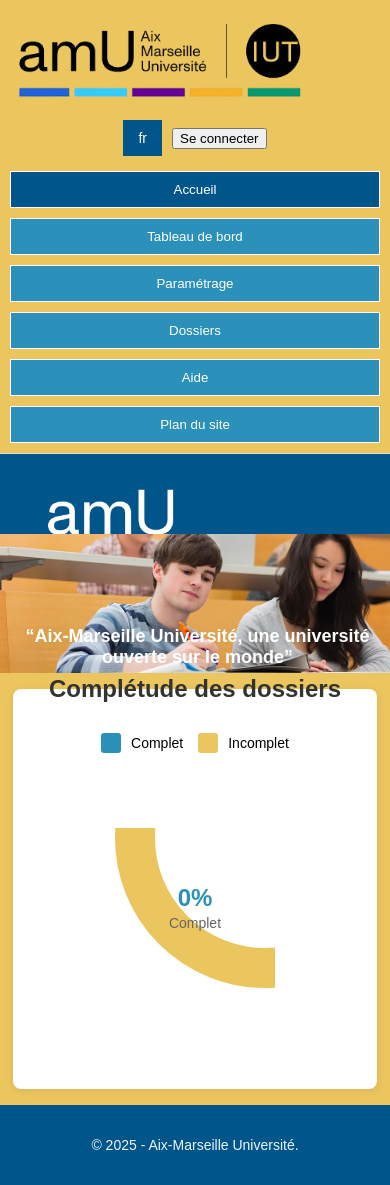
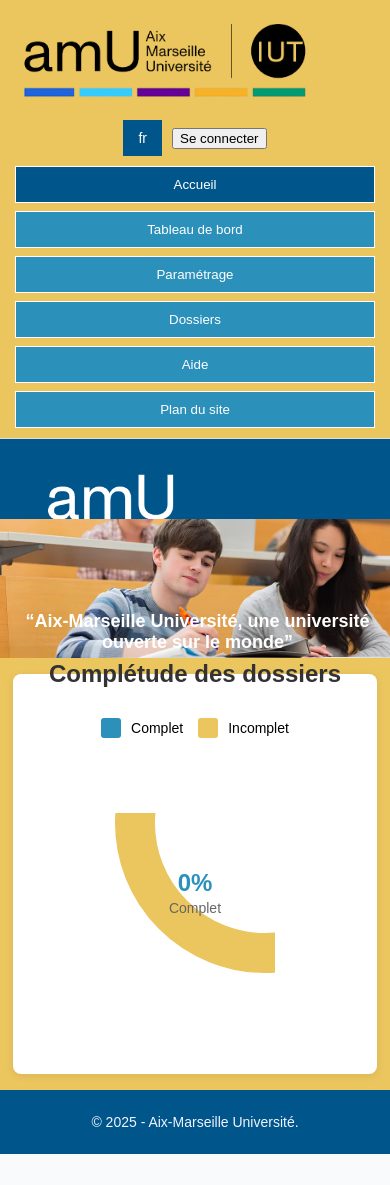
Before and after one commit to adam-KUROPATWA-BUTTE/SAE_GROUPE14_RI, a PHP site: page / in a window 390 px wide. After the commit the page ends 1154 px from the top, so only its background shows below. Run offline with PHP 8.4, Linux system fonts and the light colour scheme.

Commit message:
Test de la deuxieme version du responsive de la page d'acceuil

```diff
--- a/styles/index.css
+++ b/styles/index.css
@@ -278,9 +278,7 @@ footer p {
     font-size: 14px;
 }
 
-
-
-/* Tablettes (max 900px) */
+/* ====== TABLETTES (max 900px) ====== */
 @media (max-width: 900px) {
     .hero-section h1 {
         font-size: 28px;
@@ -289,7 +287,7 @@ footer p {
     .donut-chart {
         width: 240px;
         height: 240px;
-        margin: 20px;
+        margin: 20px auto;
     }
 
     .chart-percentage {
@@ -298,6 +296,8 @@ footer p {
 
     .pub-text {
         font-size: 28px;
+        left: 10px;
+        bottom: 10px;
     }
 
     main {
@@ -308,29 +308,38 @@ footer p {
 
     .legend {
         gap: 15px;
+        flex-wrap: wrap;
+        justify-content: center;
+    }
+
+    nav.menu {
+        justify-content: center;
     }
 }
 
-/* Mobiles (max 600px) */
+/* ====== MOBILES (max 600px) ====== */
 @media (max-width: 600px) {
     header {
-        padding: 10px;
+        padding: 10px 15px;
     }
 
     .top-bar {
         flex-direction: column;
+        align-items: flex-start;
         gap: 10px;
-        align-items: flex-start;
     }
 
     .right-buttons {
+        width: 100%;
         justify-content: center;
-        width: 100%;
+        flex-wrap: wrap;
     }
 
     nav.menu {
         flex-direction: column;
-        gap: 10px;
+        gap: 8px;
+        margin-top: 10px;
+        width: 100%;
     }
 
     .hero-section {
@@ -344,7 +353,7 @@ footer p {
     .donut-chart {
         width: 200px;
         height: 200px;
-        margin: 15px 0;
+        margin: 15px auto;
     }
 
     .chart-percentage {
@@ -368,7 +377,7 @@ footer p {
     }
 }
 
-/* Très petits écrans (max 400px) */
+/* ====== TRÈS PETITS ÉCRANS (max 400px) ====== */
 @media (max-width: 400px) {
     .hero-section h1 {
         font-size: 20px;
@@ -389,5 +398,6 @@ footer p {
 
     footer {
         font-size: 12px;
+        padding: 1.5rem 1rem;
     }
 }
```
